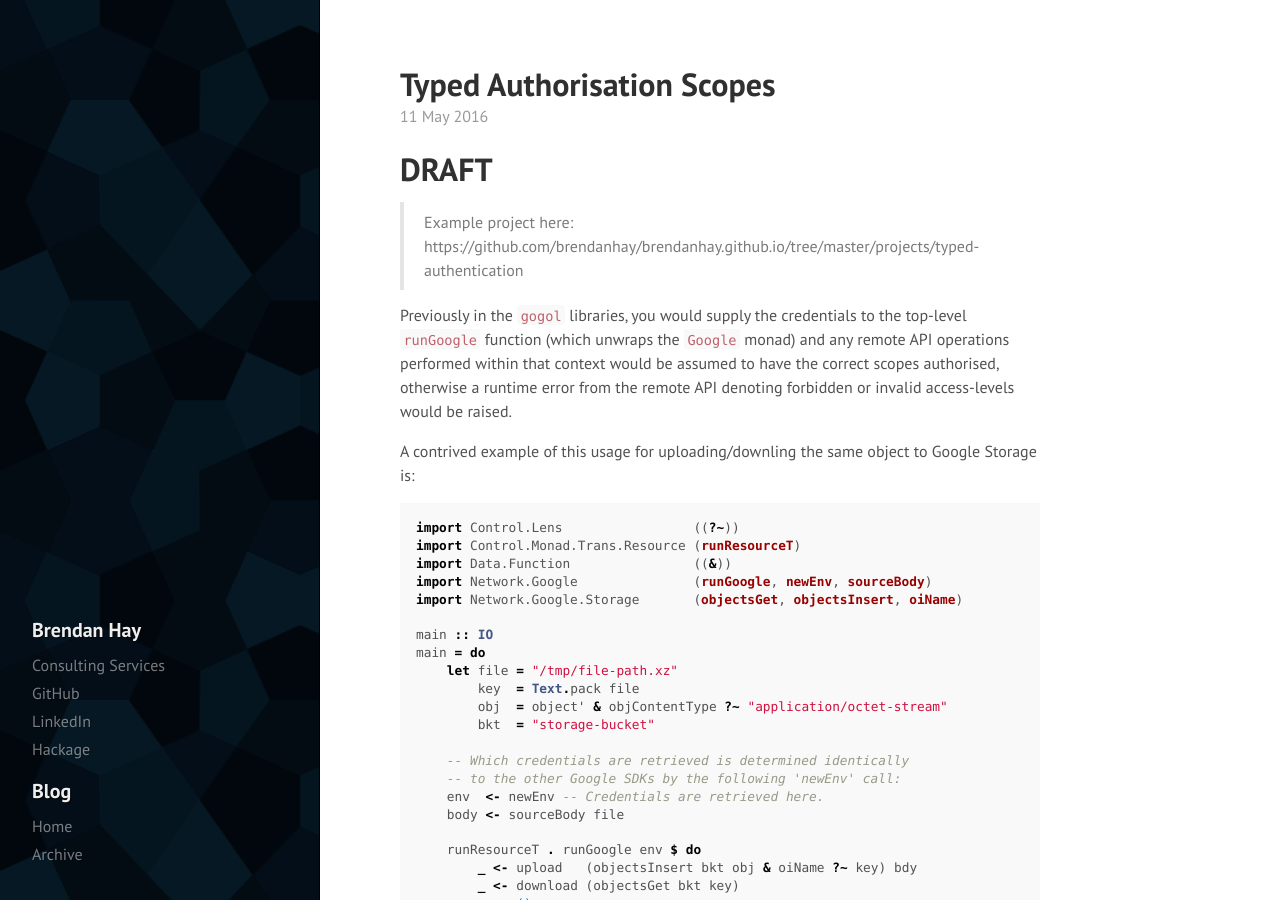
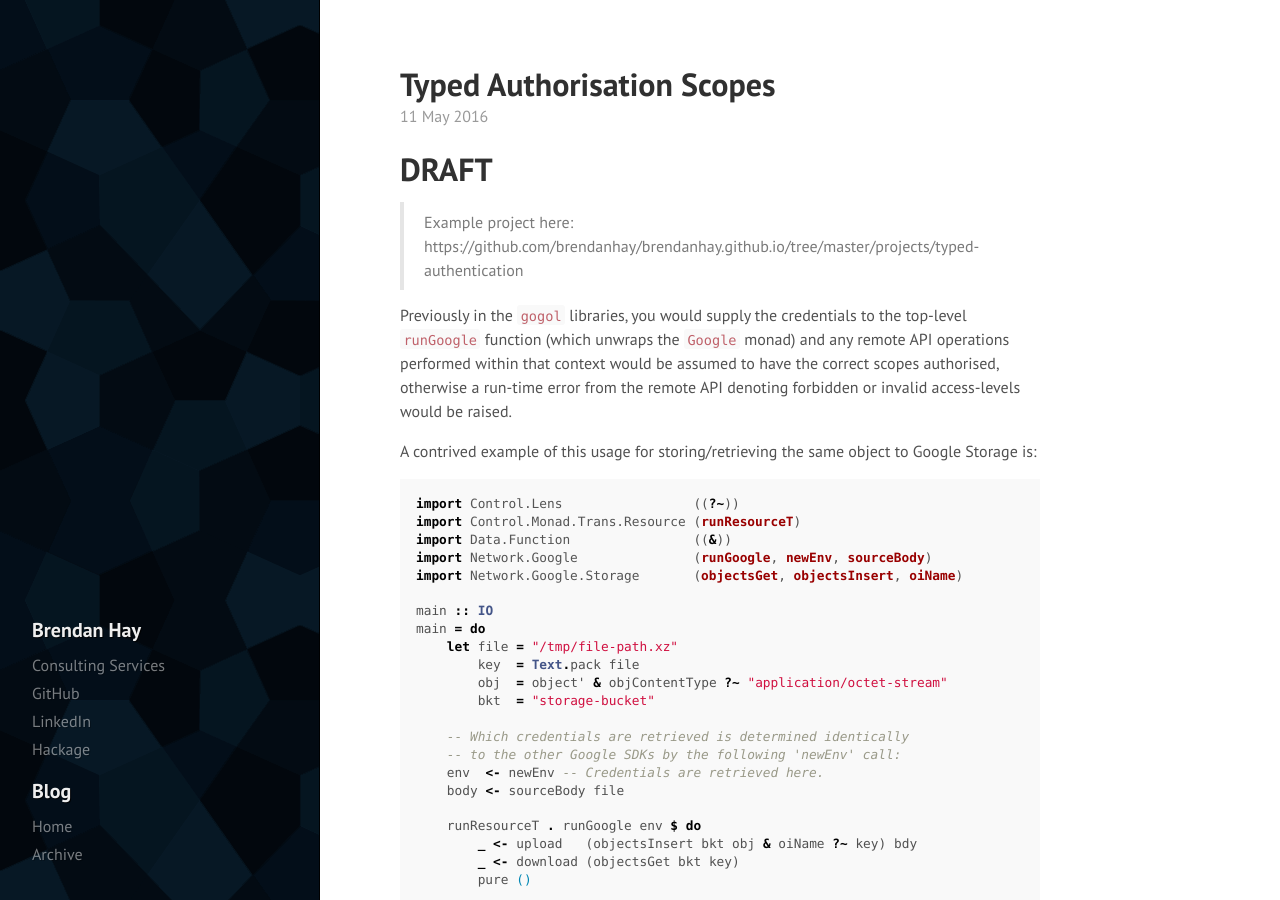
Before and after one commit to brendanhay/brendanhay.github.io, a Jekyll site: the page built from _posts/2016-05-11-typed-authentication.md, in a window 1280 px wide and 900 px high. Built offline with Jekyll 4.4.1, drawn with Linux system fonts in a browser that asks for light colours.

Commit message:
Spelling

```diff
--- a/_posts/2016-05-11-typed-authentication.md
+++ b/_posts/2016-05-11-typed-authentication.md
@@ -14,10 +14,10 @@ libraries, you would supply the credentials to the top-level
 function (which unwraps the
 [`Google`](https://github.com/brendanhay/gogol/blob/0.0.1/gogol/src/Network/Google.hs#L119)
 monad) and any remote API operations performed within that context would be
-assumed to have the correct scopes authorised, otherwise a runtime error from
+assumed to have the correct scopes authorised, otherwise a run-time error from
 the remote API denoting forbidden or invalid access-levels would be raised.
 
-A contrived example of this usage for uploading/downling the same object to
+A contrived example of this usage for storing/retrieving the same object to
 Google Storage is:
 
 {% highlight haskell %}
```
